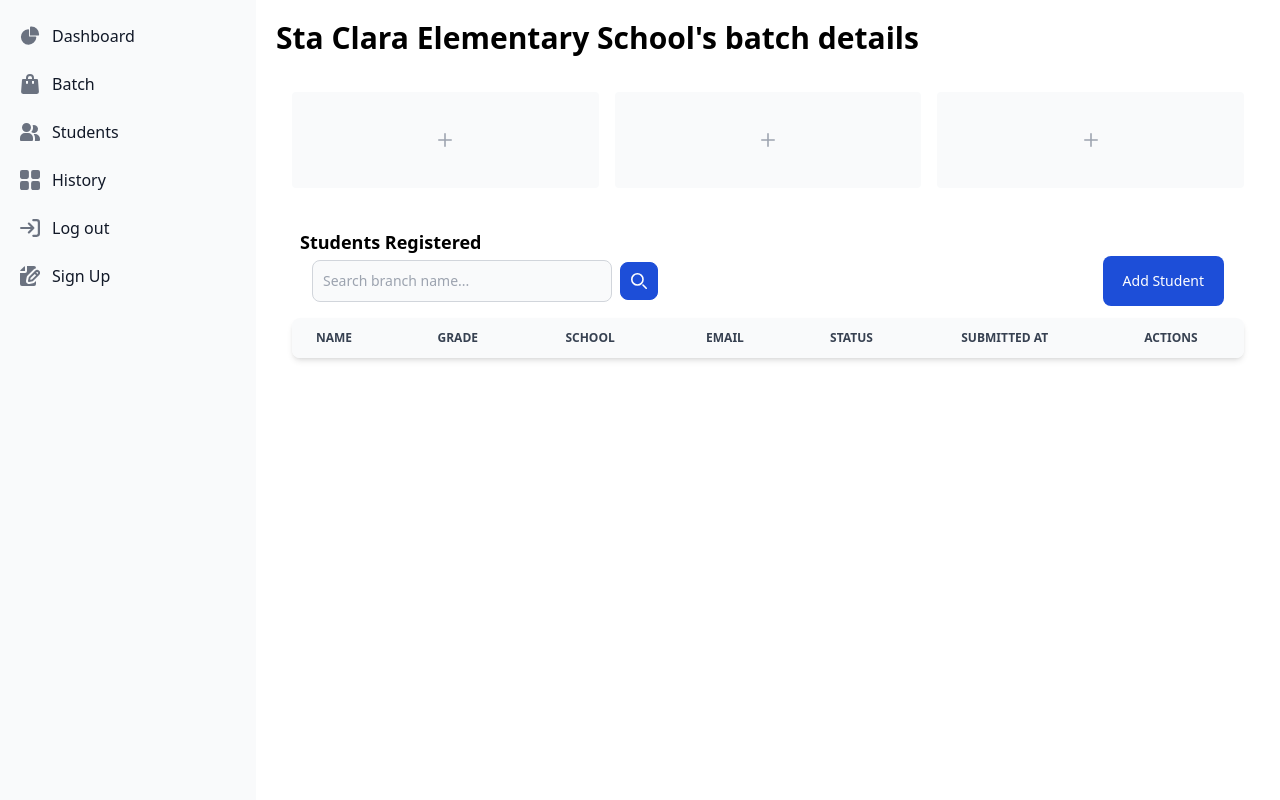
After one commit to sheeshhhhhh/Educational-Assistance-Information-System, a Django app: page /batch/batch/3/ in a window 1280 px wide. The commit adds this page. Run offline with Django 5.2, Linux system fonts and the light colour scheme; data comes from the database, SQL or seed files in the repository; both versions use the stored data as it was after the commit; lists and menus that the app fills with data are empty; some libraries are stand-ins or nearby versions.

Commit message:
Student Crud

```diff
--- a/EducationalAssistance/Batch/forms.py
+++ b/EducationalAssistance/Batch/forms.py
@@ -8,8 +8,7 @@ class BatchForm(forms.ModelForm):
         model = Batch
         fields = ['batch_name', 'start_date', 'end_date', 'status', 'budget', 'limit', 'current_count']
 
-    batch_name = forms.CharField(widget=forms.TextInput(attrs={'class': 'textInput', 'placeholder': 'Enter Batch Name'}),
-        max_length=255)
+    batch_name = forms.CharField(widget=forms.TextInput(attrs={'class': 'textInput', 'placeholder': 'Enter Batch Name'}))
     start_date = forms.DateField(widget=forms.TextInput(attrs={'class': 'dateInput', 'id': "datepicker-range-start", "name": 'start', 'placeholder': 'Enter Start Date'}))
     end_date = forms.DateField(widget=forms.TextInput(attrs={'class': 'dateInput', 'id': "datepicker-range-end", "name": 'end', 'placeholder': 'Enter End Date'}))
     status = forms.CharField(required=False, widget=forms.TextInput(attrs={'class': 'textInput', 'placeholder': 'Enter Status'}))
--- a/EducationalAssistance/Batch/urls.py
+++ b/EducationalAssistance/Batch/urls.py
@@ -5,6 +5,7 @@ from . import views
 urlpatterns  = [
     path('', views.Batches, name='Batches'),
     path('add/', views.AddBatch, name='AddBatch'),
+    path('details/<int:pk>/', views.BatchDetails, name='BatchDetails'),
     path('batch/<int:pk>/', views.BatchDetails, name='BatchDetails'),
     path('history/', views.BatchHistory, name='BatchHistory'),
     path('update/<int:pk>/', views.UpdateBatch, name='UpdateBatch'),
--- a/EducationalAssistance/Batch/views.py
+++ b/EducationalAssistance/Batch/views.py
@@ -20,7 +20,7 @@ def BatchHistory(request):
 
 # not yet implemented
 def BatchDetails(request, pk):
-    batch = Batch.objects.get(batch_id=pk)
+    batch = Batch.objects.prefetch_related('student_set').get(batch_id=pk)
 
     return render(request, 'batch/batchDetails.html', {'batch': batch })
 
--- a/EducationalAssistance/EducationalAssistance/models.py
+++ b/EducationalAssistance/EducationalAssistance/models.py
@@ -20,6 +20,9 @@ class Batch(models.Model):
     def is_full(self):
         return self.current_count >= self.limit
 
+    def __str__(self):
+        return self.batch_name
+
 class RequirementStatusCoices(models.TextChoices):
     Pending = 'Pending'
     Completed = 'Completed'
@@ -33,3 +36,8 @@ class Student(models.Model):
     email = models.EmailField(max_length=255, unique=True)
     address = models.CharField(max_length=255)
     requirementsStatus = models.CharField(max_length=255, choices=RequirementStatusCoices.choices, default=RequirementStatusCoices.Completed)
+
+    dateSubmitted = models.DateField(auto_now_add=True)
+
+    def __str__(self):
+        return self.name
--- a/EducationalAssistance/EducationalAssistance/settings.py
+++ b/EducationalAssistance/EducationalAssistance/settings.py
@@ -39,7 +39,7 @@ INSTALLED_APPS = [
     'django.contrib.staticfiles',
     'EducationalAssistance',
     'Batch',
-    'Student'
+    'Student',
 ]
 
 MIDDLEWARE = [
--- a/EducationalAssistance/EducationalAssistance/urls.py
+++ b/EducationalAssistance/EducationalAssistance/urls.py
@@ -24,4 +24,5 @@ urlpatterns = [
     path('login/', views.loginView, name='login'),
 
     path('batch/', include('Batch.urls')),
+    path('student/', include('Student.urls')),
 ]
--- /dev/null
+++ b/EducationalAssistance/Student/urls.py
@@ -0,0 +1,10 @@
+from django.urls import path
+
+from . import views
+
+urlpatterns = [
+    path('', views.Students, name='Students'),
+    path('update/<int:pk>', views.UpdateStudent, name='UpdateStudent'),
+    path('delete/<int:pk>', views.DeleteStudent, name='DeleteStudent'),
+    path('add/<int:batch_id>', views.AddStudent, name='AddStudent'),
+]
--- /dev/null
+++ b/EducationalAssistance/templates/batch/batchDetails.html
@@ -0,0 +1,126 @@
+{% extends 'index.html' %}
+
+{% block content %}
+<div class="container p-5">
+    <div class="flex w-full justify-start">
+        <h1 class="font-bold text-xl md:text-3xl">
+            {{ batch.batch_name }}'s batch details
+        </h1>
+    </div>
+
+    <div class="p-4 mt-5">
+        <div class="grid grid-cols-3 gap-4 mb-4">
+            <div class="flex items-center justify-center h-24 rounded bg-gray-50 dark:bg-gray-800">
+                <p class="text-2xl text-gray-400 dark:text-gray-500">
+                    <!-- current_count / limit -->
+                    <svg class="w-3.5 h-3.5" aria-hidden="true" xmlns="http://www.w3.org/2000/svg" fill="none" viewBox="0 0 18 18">
+                    <path stroke="currentColor" stroke-linecap="round" stroke-linejoin="round" stroke-width="2" d="M9 1v16M1 9h16"/>
+                    </svg>
+                </p>
+            </div>
+            <div class="flex items-center justify-center h-24 rounded bg-gray-50 dark:bg-gray-800">
+                <p class="text-2xl text-gray-400 dark:text-gray-500">
+                    <!-- status -->
+                    <svg class="w-3.5 h-3.5" aria-hidden="true" xmlns="http://www.w3.org/2000/svg" fill="none" viewBox="0 0 18 18">
+                    <path stroke="currentColor" stroke-linecap="round" stroke-linejoin="round" stroke-width="2" d="M9 1v16M1 9h16"/>
+                    </svg>
+                </p>
+            </div>
+            <div class="flex items-center justify-center h-24 rounded bg-gray-50 dark:bg-gray-800">
+                <p class="text-2xl text-gray-400 dark:text-gray-500">
+                    <!-- start_date / end_date -->
+                    <svg class="w-3.5 h-3.5" aria-hidden="true" xmlns="http://www.w3.org/2000/svg" fill="none" viewBox="0 0 18 18">
+                    <path stroke="currentColor" stroke-linecap="round" stroke-linejoin="round" stroke-width="2" d="M9 1v16M1 9h16"/>
+                    </svg>
+                </p>
+            </div>
+        </div>
+        <!-- tables here -->
+        <div class="mt-4">
+            <header class=" py-3 px-2">
+                <h1 class="font-bold text-lg mt-3">
+                    Students Registered
+                </h1>
+                <div class="flex justify-between items-center gap-3 px-2 md:px-3">
+                    <form class="flex items-center">
+                        <div class="relative w-full">
+                            <input type="text" id="simple-search" class="w-[300px] bg-gray-50 border border-gray-300 text-gray-900 text-sm rounded-lg focus:ring-blue-500 focus:border-blue-500 block p-2.5" placeholder="Search branch name..." required />
+                        </div>
+                        <button type="submit" class="p-2.5 ms-2 text-sm font-medium text-white bg-blue-700 rounded-lg border border-blue-700 hover:bg-blue-800 focus:ring-4 focus:outline-none focus:ring-blue-300 dark:bg-blue-600 dark:hover:bg-blue-700 dark:focus:ring-blue-800">
+                            <svg class="w-4 h-4" aria-hidden="true" xmlns="http://www.w3.org/2000/svg" fill="none" viewBox="0 0 20 20">
+                                <path stroke="currentColor" stroke-linecap="round" stroke-linejoin="round" stroke-width="2" d="m19 19-4-4m0-7A7 7 0 1 1 1 8a7 7 0 0 1 14 0Z"/>
+                            </svg>
+                            <span class="sr-only">Search</span>
+                        </button>
+                    </form>
+
+                    <div aria-label="add-button">
+                        <a href="/student/add/{{batch.batch_id}}" class="flex justify-center items-center h-[50px] text-white bg-blue-700 hover:bg-blue-800 focus:ring-4 focus:ring-blue-300 font-medium rounded-lg text-sm px-5 py-2.5 focus:outline-none">
+                            Add Student
+                        </a>
+                    </div>
+                </div>
+            </header>
+            <div class="relative overflow-x-auto shadow-md sm:rounded-lg">
+                <table class="w-full text-sm text-left rtl:text-right text-gray-500 dark:text-gray-400">
+                    <thead class="text-xs text-gray-700 uppercase bg-gray-50 dark:bg-gray-700 dark:text-gray-400">
+                        <tr>
+                            <th scope="col" class="px-6 py-3">
+                                Name
+                            </th>
+                            <th scope="col" class="px-6 py-3">
+                                Grade
+                            </th>
+                            <th scope="col" class="px-6 py-3">
+                                School
+                            </th>
+                            <th scope="col" class="px-6 py-3">
+                                Email
+                            </th>
+                            <th scope="col" class="px-6 py-3">
+                                status
+                            </th>
+                            <th scope="col" class="px-6 py-3">
+                                submitted at
+                            </th>
+                            <th scope="col" class="px-3 py-3">
+                                Actions
+                            </th>
+                        </tr>
+                    </thead>
+                    <tbody>
+                        {% for student in batch.student_set.all %}
+                            <tr class="hover:bg-blue-100 odd:bg-white odd:dark:bg-gray-900 even:bg-gray-50 even:dark:bg-gray-800 border-b dark:border-gray-700">
+                                <td class="px-6 py-4">
+                                    {{ student.name }}
+                                </td>
+                                <td class="px-6 py-4">
+                                    {{ student.grade }}
+                                </td>
+                                <td class="px-6 py-4 font-semibold ">
+                                    {{ student.school }}
+                                </td>
+                                <td class="px-6 py-4">
+                                    {{ student.email }}
+                                </td>
+                                <td class="px-4 py-2 font-medium {% if student.requirementsStatus == 'Completed' %} text-green-600 {% else %} text-red-600 {% endif %}">
+                                    {{ student.requirementsStatus }}
+                                </td>
+                                <td class="px-6 py-4">
+                                    {{ student.dateSubmitted }}
+                                </td>
+                                <td class="px-6 py-4">
+                                    <a href="/student/update/{{student.student_id}}" class="font-medium text-blue-600 dark:text-blue-500 hover:underline">Edit</a>
+                                </td>
+                                <td class="px-6 py-4">
+                                    <a href="/student/delete/{{student.student_id}}" class="font-medium text-red-600 dark:text-red-500 hover:underline">Delete</a>
+                                </td>
+                            </tr>
+                        {% endfor %}
+                    </tbody>
+                </table>
+            </div>
+        </div>
+   </div>
+</div>
+{% endblock %}
--- a/EducationalAssistance/templates/index.html
+++ b/EducationalAssistance/templates/index.html
@@ -84,7 +84,7 @@
                         </a>
                     </li>
                     <li>
-                        <a href="#" class="flex items-center p-2 text-gray-900 rounded-lg dark:text-white hover:bg-gray-100 dark:hover:bg-gray-700 group">
+                        <a href="/student/" class="flex items-center p-2 text-gray-900 rounded-lg dark:text-white hover:bg-gray-100 dark:hover:bg-gray-700 group">
                             <svg class="flex-shrink-0 w-5 h-5 text-gray-500 transition duration-75 dark:text-gray-400 group-hover:text-gray-900 dark:group-hover:text-white" aria-hidden="true" xmlns="http://www.w3.org/2000/svg" fill="currentColor" viewBox="0 0 20 18">
                             <path d="M14 2a3.963 3.963 0 0 0-1.4.267 6.439 6.439 0 0 1-1.331 6.638A4 4 0 1 0 14 2Zm1 9h-1.264A6.957 6.957 0 0 1 15 15v2a2.97 2.97 0 0 1-.184 1H19a1 1 0 0 0 1-1v-1a5.006 5.006 0 0 0-5-5ZM6.5 9a4.5 4.5 0 1 0 0-9 4.5 4.5 0 0 0 0 9ZM8 10H5a5.006 5.006 0 0 0-5 5v2a1 1 0 0 0 1 1h11a1 1 0 0 0 1-1v-2a5.006 5.006 0 0 0-5-5Z"/>
                             </svg>
```
Also changed, not shown: EducationalAssistance/Student/forms.py (+9 -8 lines), EducationalAssistance/Student/views.py (+24 -17 lines), EducationalAssistance/templates/batch/Batches.html (+6 -1 lines), EducationalAssistance/templates/students/Students.html (added, +84 -0 lines), EducationalAssistance/templates/students/addStudent.html (added, +53 -0 lines), EducationalAssistance/templates/students/updateStudent.html (added, +52 -0 lines), EducationalAssistance/EducationalAssistance/migrations/0008_student_datesubmitted.py (added), EducationalAssistance/db.sqlite3.
